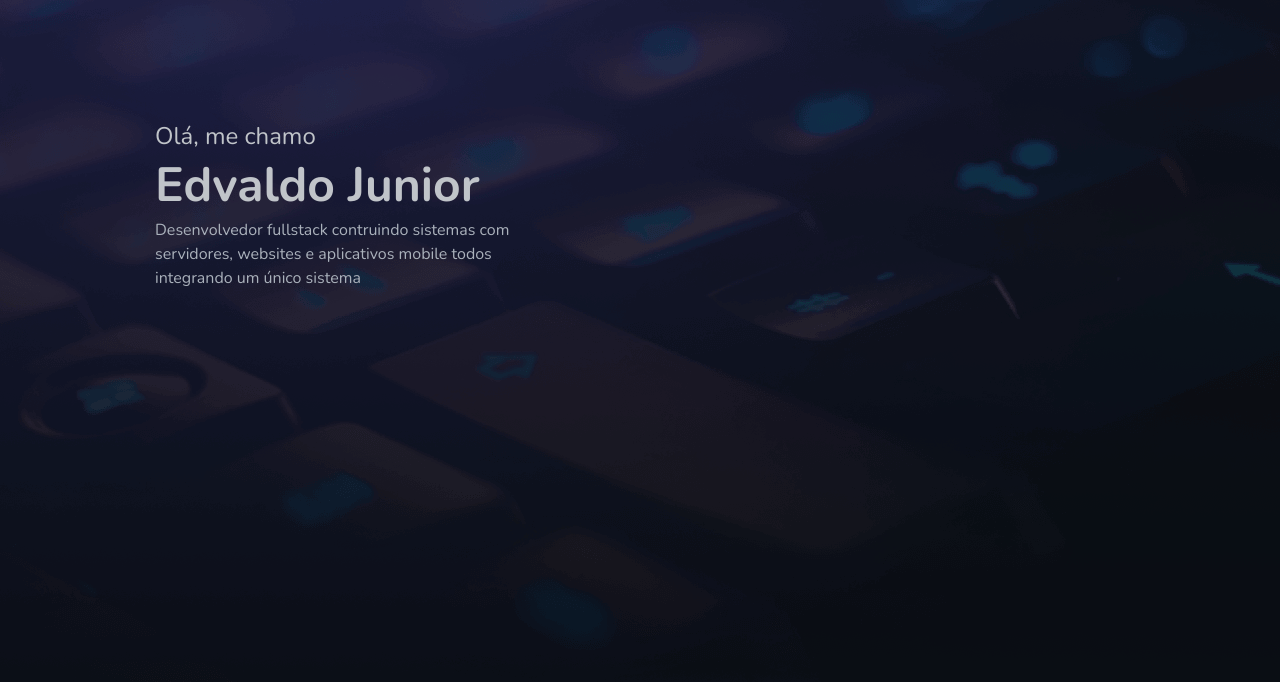
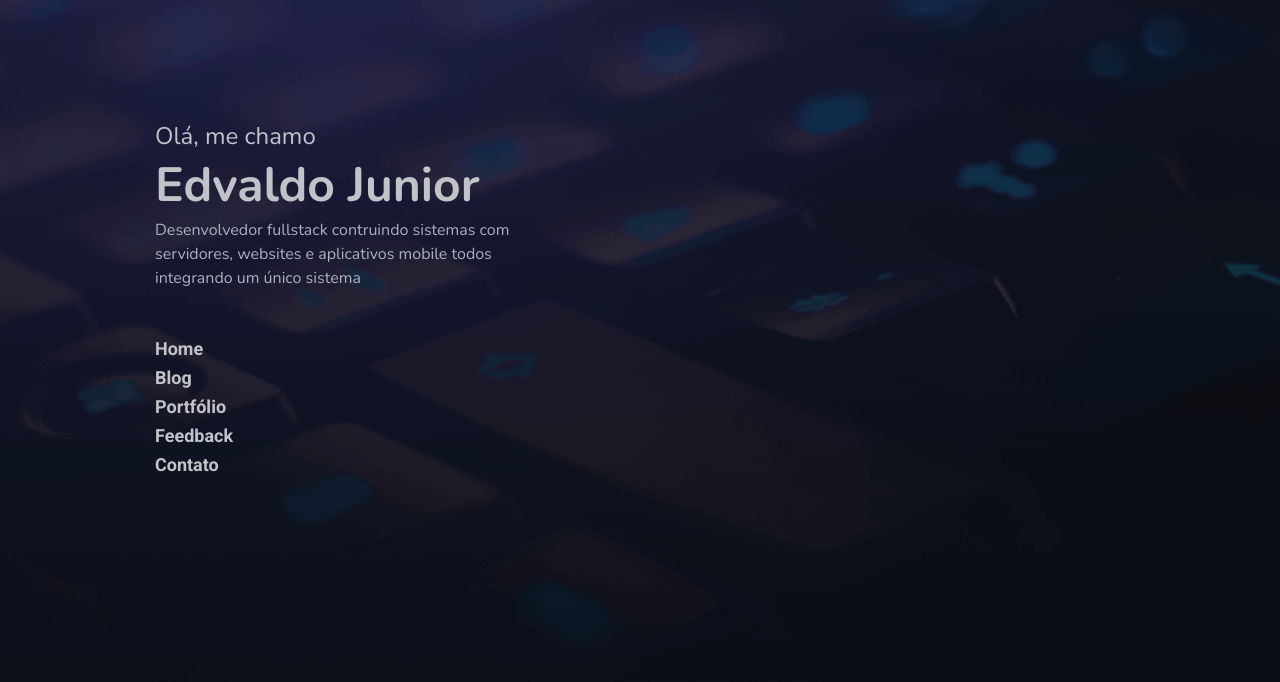
Before and after one commit to EddyPBR/eddypbr-website, a Next.js app: page / in a window 1280 px wide. Shown: the top 682 px of the page. Built offline with nearby package versions, Linux system fonts and the light colour scheme.

Commit message:
:package: Navbar adicionado na página index

```diff
--- a/src/pages/index.tsx
+++ b/src/pages/index.tsx
@@ -1,4 +1,6 @@
 import Head from "next/head";
+
+import { Navbar } from "../components/Navbar";
 
 import { Header, Container } from "../styles/Home";
 
@@ -19,6 +21,7 @@ export default function Home() {
           </p>
         </main>
 
+        <Navbar />
       </Container>
     </Header>
   );
--- a/src/styles/Home.tsx
+++ b/src/styles/Home.tsx
@@ -29,4 +29,8 @@ export const Container = styled.div`
       font-family: "Nunito", sans-serif;
     }
   }
+
+  > nav {
+    margin-top: 4.8rem;
+  }
 `;
```
